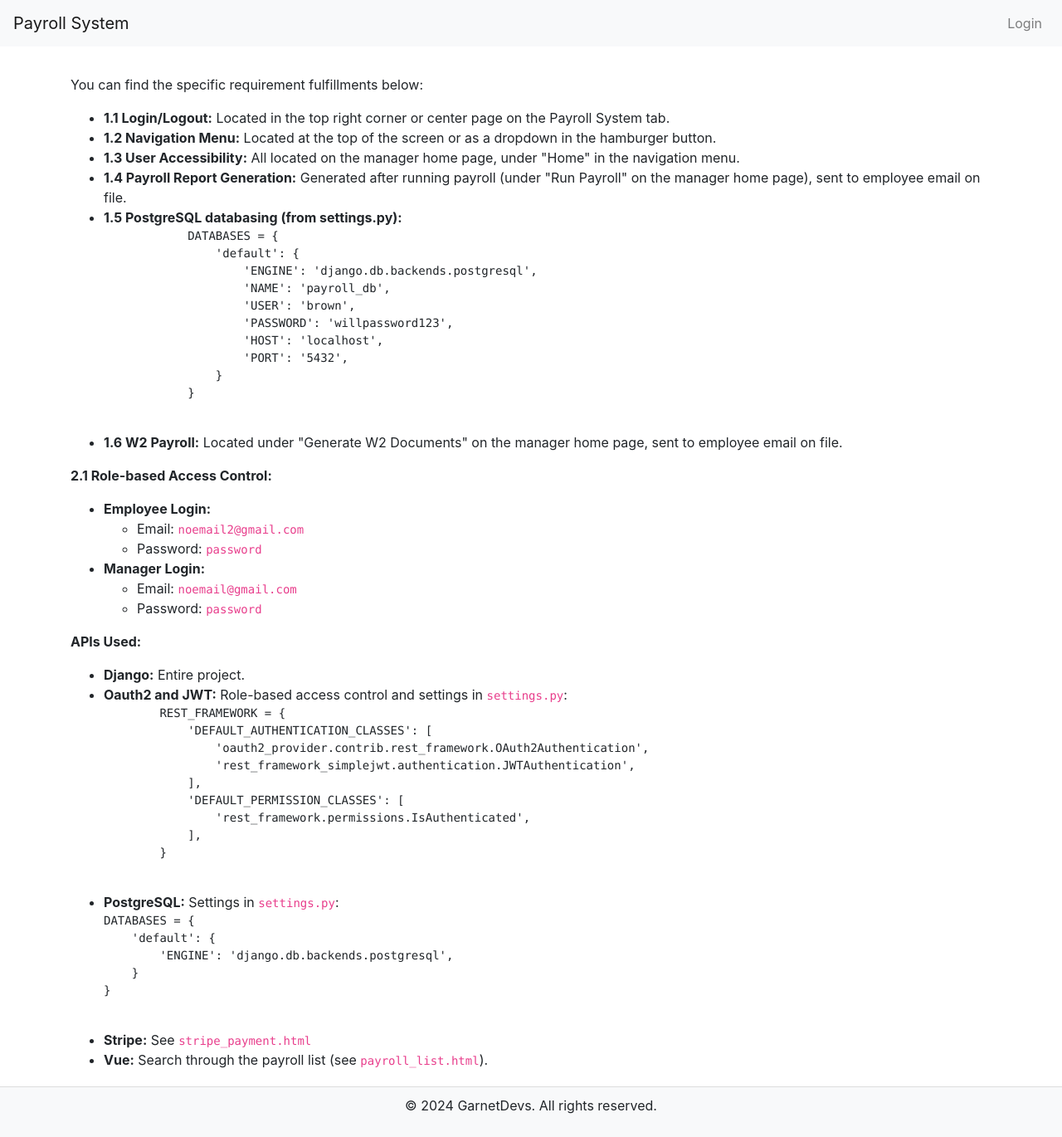
After one commit to PluralOfGoose/Payroll, a Django app: page /read/me in a window 1280 px wide. The commit adds this page. Shown: the whole page at 83% size. Run offline with Django 5.2, Linux system fonts and the light colour scheme; some libraries are stand-ins or nearby versions.

Commit message:
final commit

```diff
--- a/payroll/templates/payroll/manager_home.html
+++ b/payroll/templates/payroll/manager_home.html
@@ -13,5 +13,7 @@
     <li><a href="{% url 'edit_employee' %}">Edit Employees</a></li>
     <li><a href="{% url 'generate_w2' %}">Generate W-2 Documents</a></li>
     <li><a href="{% url 'event_listen' %}">Event Listener Example</a></li>
+    <li><a href="{% url 'stripe-payment' %}">Pay With P̷a̷y̷P̷a̷l̷ Stripe</a></li>
+    <li><a href="{% url 'read_me' %}">Read Me</a></li>
 </ul>
 {% endblock %}
--- /dev/null
+++ b/payroll/templates/payroll/read_me.html
@@ -0,0 +1,75 @@
+{% extends 'payroll/base_generic.html' %}
+
+{% block content %}
+
+<p>
+    You can find the specific requirement fulfillments below:
+</p>
+<ul>
+    <li><strong>1.1 Login/Logout:</strong> Located in the top right corner or center page on the Payroll System tab.</li>
+    <li><strong>1.2 Navigation Menu:</strong> Located at the top of the screen or as a dropdown in the hamburger button.</li>
+    <li><strong>1.3 User Accessibility:</strong> All located on the manager home page, under "Home" in the navigation menu.</li>
+    <li><strong>1.4 Payroll Report Generation:</strong> Generated after running payroll (under "Run Payroll" on the manager home page), sent to employee email on file.</li>
+    <li><strong>1.5 PostgreSQL databasing (from settings.py):</strong>
+        <pre>
+            DATABASES = {
+                'default': {
+                    'ENGINE': 'django.db.backends.postgresql',
+                    'NAME': 'payroll_db',
+                    'USER': 'brown',
+                    'PASSWORD': 'willpassword123',
+                    'HOST': 'localhost',
+                    'PORT': '5432',
+                }
+            }
+        </pre>
+    </li>
+    <li><strong>1.6 W2 Payroll:</strong> Located under "Generate W2 Documents" on the manager home page, sent to employee email on file.</li>
+</ul>
+
+<p><strong>2.1 Role-based Access Control:</strong></p>
+<ul>
+    <li><strong>Employee Login:</strong>
+        <ul>
+            <li>Email: <code>noemail2@gmail.com</code></li>
+            <li>Password: <code>password</code></li>
+        </ul>
+    </li>
+    <li><strong>Manager Login:</strong>
+        <ul>
+            <li>Email: <code>noemail@gmail.com</code></li>
+            <li>Password: <code>password</code></li>
+        </ul>
+    </li>
+</ul>
+
+<p><strong>APIs Used:</strong></p>
+<ul>
+    <li><strong>Django:</strong> Entire project.</li>
+    <li><strong>Oauth2 and JWT:</strong> Role-based access control and settings in <code>settings.py</code>:
+        <pre>
+        REST_FRAMEWORK = {
+            'DEFAULT_AUTHENTICATION_CLASSES': [
+                'oauth2_provider.contrib.rest_framework.OAuth2Authentication',
+                'rest_framework_simplejwt.authentication.JWTAuthentication',
+            ],
+            'DEFAULT_PERMISSION_CLASSES': [
+                'rest_framework.permissions.IsAuthenticated',
+            ],
+        }
+        </pre>
+    </li>
+    <li><strong>PostgreSQL:</strong> Settings in <code>settings.py</code>:
+        <pre>
+DATABASES = {
+    'default': {
+        'ENGINE': 'django.db.backends.postgresql',
+    }
+}
+        </pre>
+    </li>
+    <li><strong>Stripe:</strong> See <code>stripe_payment.html</code></li>
+    <li><strong>Vue:</strong> Search through the payroll list (see <code>payroll_list.html</code>).</li>
+</ul>
+
+{% endblock %}
--- a/payroll/views.py
+++ b/payroll/views.py
@@ -342,6 +342,9 @@ def run_payroll(request):
 def event_listen(request):
     return render(request, 'payroll/event_listener.html')
 
+def read_me(request):
+    return render(request, 'payroll/read_me.html')
+
 @login_required
 def tax_documents(request):
     if request.user.role != 'employee':
@@ -403,3 +406,65 @@ def generate_w2(request):
         'selected_employee': employee_id,
     }
     return render(request, 'payroll/generate_w2.html', context)
+
+from rest_framework.permissions import AllowAny
+
+class PayrollListAPI(generics.ListCreateAPIView):
+    permission_classes = [AllowAny]
+    queryset = Payroll.objects.all()  # List all payroll records
+    serializer_class = PayrollSerializer  # Use the PayrollSerializer for serialization
+
+import stripe
+from django.conf import settings
+
+stripe.api_key = settings.STRIPE_SECRET_KEY
+
+def create_payment_intent(request):
+    if request.method == 'POST':
+        try:
+            data = json.loads(request.body)
+            amount = data.get('amount')  # Amount in cents
+            currency = 'usd'  # Default currency
+            intent = stripe.PaymentIntent.create(
+                amount=amount,
+                currency=currency,
+                metadata={'integration_check': 'accept_a_payment'}
+            )
+            return JsonResponse({'clientSecret': intent['client_secret']})
+        except Exception as e:
+            return JsonResponse({'error': str(e)}, status=400)
+
+@csrf_exempt
+def stripe_payment_view(request):
+    stripe.api_key = settings.STRIPE_SECRET_KEY
+
+    # Create a PaymentIntent
+    intent = stripe.PaymentIntent.create(
+        amount=5000,  # Amount in cents ($50.00)
+        currency='usd',
+        payment_method_types=['card'],
+    )
+
+    return render(request, 'payroll/stripe_payment.html', {
+        'STRIPE_PUBLIC_KEY': settings.STRIPE_PUBLIC_KEY,
+        'client_secret': intent.client_secret,
+    })
+
+    #return redirect('home')
+
+from django.contrib.auth import login
+from .forms import CustomUserCreationForm, CustomUserRegistrationForm
+#from .forms import UserRegistrationForm
+
+def register(request):
+    if request.method == 'POST':
+        form = CustomUserRegistrationForm(request.POST)
+        if form.is_valid():
+            user = form.save()
+            # Log the user in after successful registration
+            login(request, user)
+            return redirect('home')  # Replace 'home' with the name of the page to redirect to after registration
+    else:
+        form = CustomUserRegistrationForm()
+
+    return render(request, 'payroll/register.html', {'form': form})
--- a/payroll_demo/settings.py
+++ b/payroll_demo/settings.py
@@ -174,6 +174,9 @@ DEFULT_FROM_EMAIL = 'lendlpayroll@zohomail.com'
 #Zoho email = lendlpayroll@zohomail.com
 #postgres password = 102893Wb
 
+STRIPE_PUBLIC_KEY = 'pk_test_51QT2nnI3JX2FYvXB4RY9LumB3Zf7k3whPuJfbIE2uvWHAjQkY7NzSPEVdaqZq7QZd3bN0WnF2w0hqCEdk5zk2QyS00qkmb01SD'
+STRIPE_SECRET_KEY = 'sk_test_51QT2nnI3JX2FYvXBUfPMlF5eYuk0FltuXMyCZRR6gPsK9MZ0ZEVaQ6IaZHLTqrsLzJ0CFibhmui2squ0YJzthRQ400KdFPGluu'
+
 
 
 '''SIMPLE_JWT = {
--- a/payroll_demo/urls.py
+++ b/payroll_demo/urls.py
@@ -54,6 +54,11 @@ urlpatterns += [
     path('create-user-ajax/', views.create_user_ajax, name='create_user_ajax'),
     path('edit_employee/', views.edit_employee, name='edit_employee'),
     path('payroll/generate_w2/', views.generate_w2, name='generate_w2'),
-    path('eventlistener/',views.event_listen, name='event_listen')
+    path('eventlistener/',views.event_listen, name='event_listen'),
     #path('auth/', include('rest_auth.urls')),
+    path('api/payrolls/', views.PayrollListAPI.as_view(), name='payroll-list-api'),
+    path('create-payment-intent/', views.create_payment_intent, name='create-payment-intent'),
+    path('stripe/payment/', views.stripe_payment_view, name='stripe-payment'),
+    path('read/me', views.read_me, name='read_me'),
+    path('register/', views.register, name='register'),
 ]
```
Also changed, not shown: payroll/forms.py (+7 -0 lines), payroll/serializers.py (+10 -1 lines), payroll/templates/payroll/login.html (+14 -0 lines), payroll/templates/payroll/payroll_list.html (+57 -37 lines), payroll/templates/payroll/register.html (added, +15 -0 lines), payroll/templates/payroll/stripe_payment.html (added, +38 -0 lines).
